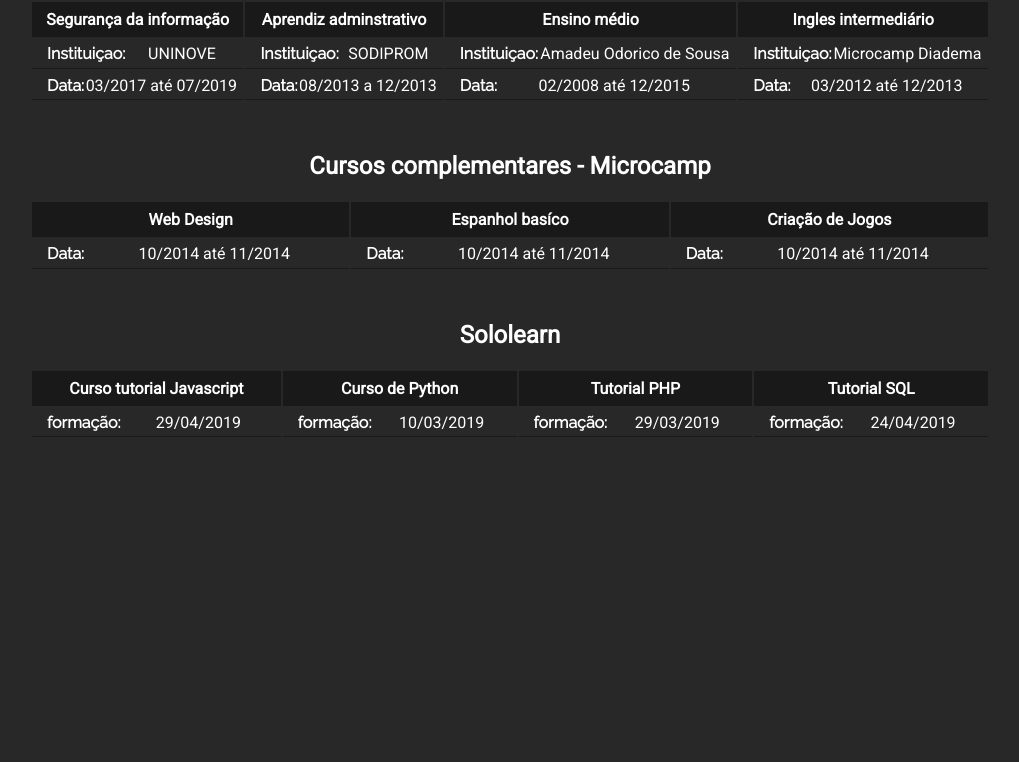
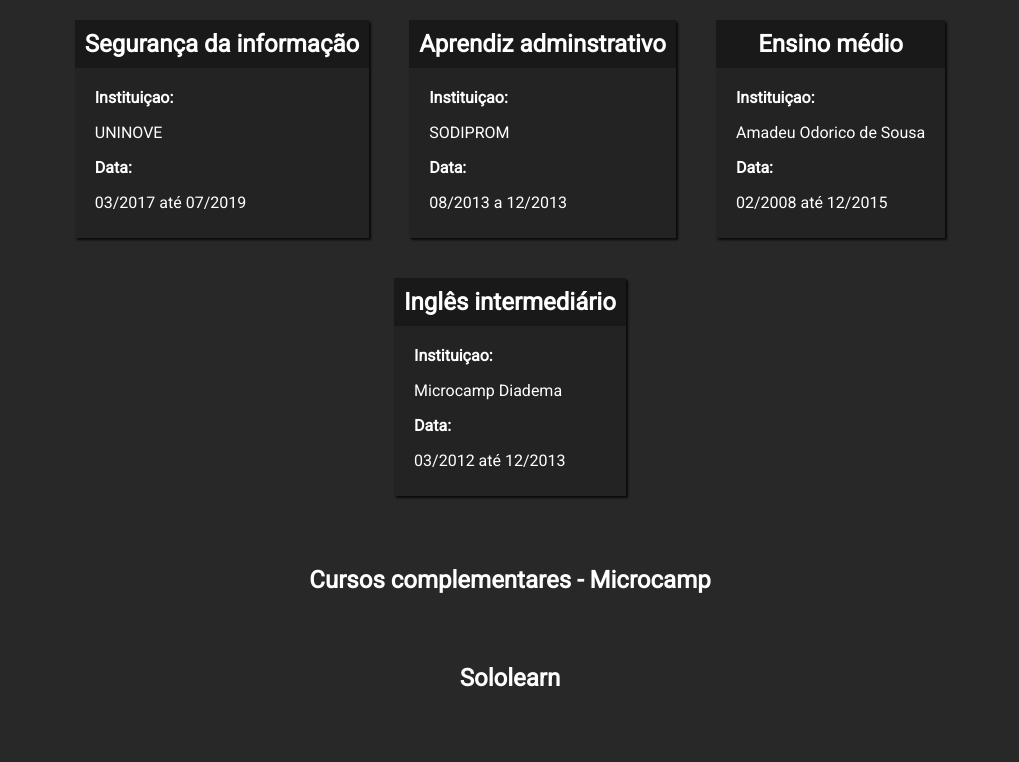
Before and after one commit to mx-jeff/curriculum-v2, a Flask app: page /estudos in a window 1280 px wide. Shown: the part 220-982 px from the top of the page, without its empty margins (130-1149 px from the left). Before the commit the page ends 657 px from the top, so only its background shows below. Run offline with Flask 2, Linux system fonts and the light colour scheme.

```diff
--- a/static/estudos.css
+++ /dev/null
@@ -1,47 +0,0 @@
-@import url('https://fonts.googleapis.com/css?family=Roboto&display=swap');
-@import url('https://fonts.googleapis.com/css?family=Raleway|Roboto&display=swap');
-@import url('https://fonts.googleapis.com/css?family=Permanent+Marker&display=swap');
-
-:root{
-    --font-primary: 'Raleway', sans-serif;
-    --font-secondary: 'Roboto', sans-serif;
-    --font-name: 'Permanent Marker', cursive;
-
-    --bg-primary: #333333;
-    --bg-secondary: rgb(40, 40, 40);
-
-}
-
-table {
-    font-family: var(--font-secondary);
-    width: 100%;
-}
-
-th {
-    background-color: #191919;
-    padding: 0.5em;
-}
-
-td {
-    text-align: center;
-    padding: 0.3em;
-    padding-left: 15px;
-    border-bottom: 1px solid #191919;
-}
-
-strong {
-    float: left;
-    font-family: var(--font-primary);
-}
-
-h2 {
-    text-align: center;
-    width: 100%;
-}
-
-@media(max-width: 700px){
-    strong {
-        text-align: center;
-        font-family: var(--font-primary);
-    }
-}
--- a/static/index.css
+++ b/static/index.css
@@ -16,6 +16,37 @@ section {
     display: flex;
     align-items: center;
     justify-content: center;
+}
+
+
+
+#microcamp-courses {
+    display: none;
+}
+
+#sololearn-courses {
+    display: none;
+}
+
+h2 {
+    text-align: center;
+}
+
+h2#microcamp, h2#solo{
+    text-decoration: none;
+}
+
+h2#solo:hover, h2#microcamp:hover{
+    text-decoration: underline;
+}
+
+h2 a {
+    color: white;
+    text-decoration: underline;
+}
+
+h2 a:hover {
+    text-decoration: none;
 }
 
 body{
@@ -100,7 +131,7 @@ section article p {
 
 .box-container .box {
     margin: 20px;
-    min-width: 100px;
+    max-width: 300px;
     min-height: 50px;
 
     background-color: #242323;
@@ -122,12 +153,17 @@ section article p {
     margin: 0;
     padding: 10px;
     background-color: #191919;
+    box-sizing: border-box;
 }
 
 .box-container .box .info {
-    padding: 10px 20px;
+    padding: 20px 20px 10px 20px;
     display: flex;
     flex-direction: column;
+}
+
+.box-container .box .info strong{
+    text-align: left;
 }
 
 .box-container .box .info a {
--- /dev/null
+++ b/static/js/script.js
@@ -0,0 +1,18 @@
+const titleSololearn = document.querySelector('#solo')
+const titleMicrocamp = document.querySelector('#microcamp')
+const sololearnCourses = document.querySelector('#sololearn-courses')
+const microcampCourses = document.querySelector('#microcamp-courses')
+
+
+function handleDisplay(title, container){
+    title.addEventListener('click', () => {
+        if(container.style.display != 'none'){
+            container.style.display = 'none'
+        } else {
+            container.style.display = 'flex'
+        }
+    })
+}
+
+handleDisplay(titleSololearn, sololearnCourses)
+handleDisplay(titleMicrocamp, microcampCourses)
--- a/templates/estudos.html
+++ b/templates/estudos.html
@@ -2,7 +2,6 @@
 
 {% block css %}
     <link rel="stylesheet" href="{{url_for('static', filename='../static/index.css')}}">
-    <link rel="stylesheet" href="{{url_for('static', filename='../static/estudos.css')}}">
 {% endblock %}
 
 {% block headtitle %}
@@ -15,66 +14,144 @@
     </header>
 
     <section>
-        <table>
-            <tr>
-                <th>Segurança da informação</th>
-                <th>Aprendiz adminstrativo</th>
-                <th>Ensino médio</th>
-                <th>Ingles intermediário</th>
-            </tr>
+        <div class="box-container">
+            <div class="box">
+                <h2>Segurança da informação</h2>
 
-            <tr>
-                <td><strong>Instituiçao:</strong> UNINOVE</td>
-                <td><strong>Instituiçao:</strong> SODIPROM</td>
-                <td><strong>Instituiçao:</strong> Amadeu Odorico de Sousa</td>
-                <td><strong>Instituiçao:</strong> Microcamp Diadema</td>
-            </tr>
+                <div class="info">
+                    <strong>Instituiçao:</strong>
+                    <p>UNINOVE</p>
+                    <strong>Data:</strong>
+                    <p>03/2017 até 07/2019</p>
+                </div>
+            </div>
 
-            <tr>
-                <td><strong>Data:</strong> 03/2017 até 07/2019</td>
-                <td><strong>Data:</strong> 08/2013 a 12/2013</td>
-                <td><strong>Data:</strong> 02/2008 até 12/2015</td>
-                <td><strong>Data:</strong> 03/2012 até 12/2013</td>
-            </tr>
-        </table>
+            <div class="box">
+                <h2>Aprendiz adminstrativo</h2>
+
+                <div class="info">
+                    <strong>Instituiçao:</strong>
+                    <p>SODIPROM</p>
+                    <strong>Data:</strong>
+                    <p>08/2013 a 12/2013</p>
+                </div>
+            </div>
+
+            <div class="box">
+                <h2>Ensino médio</h2>
+
+                <div class="info">
+                    <strong>Instituiçao:</strong>
+                    <p>Amadeu Odorico de Sousa</p>
+                    <strong>Data:</strong>
+                    <p>02/2008 até 12/2015</p>
+                </div>
+            </div>
+
+            <div class="box">
+                <h2>Inglês intermediário</h2>
+
+                <div class="info">
+                    <strong>Instituiçao:</strong>
+                    <p>Microcamp Diadema</p>
+                    <strong>Data:</strong>
+                    <p>03/2012 até 12/2013</p>
+                </div>
+            </div>
+        </div>
     </section>
 
-    <h2>Cursos complementares - Microcamp</h2>
+    <h2 id="microcamp">Cursos complementares - Microcamp</h2>
 
     <section>
 
-        <table>
-            <tr>
-                <th>Web Design</th>
-                <th>Espanhol basíco</th>
-                <th>Criação de Jogos</th>
-            </tr>
+        <div id="microcamp-courses" class="box-container">
+            <div class="box">
+                <h2>Web Design</h2>
 
-            <tr>
-                <td><strong>Data:</strong> 10/2014 até 11/2014</td>
-                <td><strong>Data:</strong> 10/2014 até 11/2014</td>
-                <td><strong>Data:</strong> 10/2014 até 11/2014</td>
-            </tr>
-        </table>
+                <div class="info">
+                    <strong>Conteúdo:</strong>
+                    <p>HTML, Adobe Photoshop, Adobe premiere</p>
+                    <strong>Data:</strong>
+                    <p>10/2014 até 11/2014</p>
+                </div>
+            </div>
+
+            <div class="box">
+                <h2>Espanhol</h2>
+
+                <div class="info">
+                    <strong>Conteúdo:</strong>
+                    <p>Fala e escrita basicas, verbos, pronunciação</p>
+                    <strong>Data:</strong>
+                    <p>10/2014 até 11/2014</p>
+                </div>
+            </div>
+
+            <div class="box">
+                <h2>Criação de jogos</h2>
+
+                <div class="info">
+                    <strong>Conteúdo:</strong>
+                    <p>Game maker, Javascript, adobe premiere</p>
+                    <strong>Data:</strong>
+                    <p>10/2014 até 11/2014</p>
+                </div>
+            </div>
+        </div>
+
     </section>
 
-    <h2>Sololearn</h2>
+    <h2 id="solo">Sololearn</h2>
 
     <section>
-        <table>
-            <tr>
-                <th>Curso tutorial Javascript </th>
-                <th>Curso de Python</th>
-                <th>Tutorial PHP</th>
-                <th>Tutorial SQL</th>
-            </tr>
+        <div id="sololearn-courses" class="box-container">
+            <div class="box">
+                <h2><a href="https://www.sololearn.com/Certificate/1024-12356248/pdf/" target="_blank">JavaScript Tutorial</a></h2>
 
-            <tr>
-                <td><strong>formação:</strong> 29/04/2019</td>
-                <td><strong>formação:</strong> 10/03/2019</td>
-                <td><strong>formação:</strong> 29/03/2019</td>
-                <td><strong>formação:</strong> 24/04/2019</td>
-            </tr>
-        </table>
+                <div class="info">
+                    <strong>Conteúdo:</strong>
+                    <p>intermediário, Introdução ao Javascript, DOM, ES6</p>
+                    <strong>formação:</strong>
+                    <p>29/04/2019</p>
+                </div>
+            </div>
+
+            <div class="box">
+                <h2><a href="https://www.sololearn.com/Certificate/1073-12356248/pdf/" target="_blank">Python 3 tutorial</a></h2>
+
+                <div class="info">
+                    <strong>Conteúdo:</strong>
+                    <p>intermediário, Introdução ao python, POO, Estrutura de dados, programação funcional</p>
+                    <strong>formação:</strong>
+                    <p>10/03/2019</p>
+                </div>
+            </div>
+
+            <div class="box">
+                <h2><a href="https://www.sololearn.com/Certificate/1059-12356248/pdf/" target="_blank">Tutorial PHP</a></h2>
+
+                <div class="info">
+                    <strong>Conteúdo:</strong>
+                    <p>intermediário, Introdução ao PHP, POO, Estrutura de dados, variaveis Predefinidas</p>
+                    <strong>formação:</strong>
+                    <p>29/03/2019</p>
+                </div>
+            </div>
+
+            <div class="box">
+                <h2><a href="https://www.sololearn.com/Certificate/1060-12356248/pdf/" target="_blank">SQL Fundamentals</a></h2>
+
+                <div class="info">
+                    <strong>Conteúdo:</strong>
+                    <p>Basico-intermediário, Introdução ao MySql, comandos SQL, functions</p>
+                    <strong>formação:</strong>
+                    <p>24/04/2019</p>
+                </div>
+            </div>
+        </div>
+
     </section>
+
+    <script src="{{url_for('static', filename='../static/js/script.js')}}"></script>
 {% endblock%}
```
Also changed, not shown: templates/profissional.html (line endings or trailing spaces).
